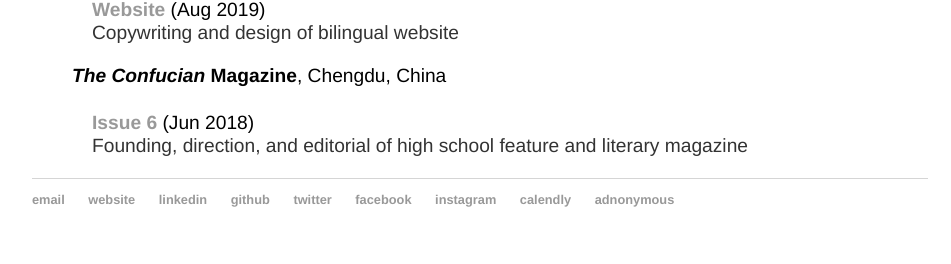
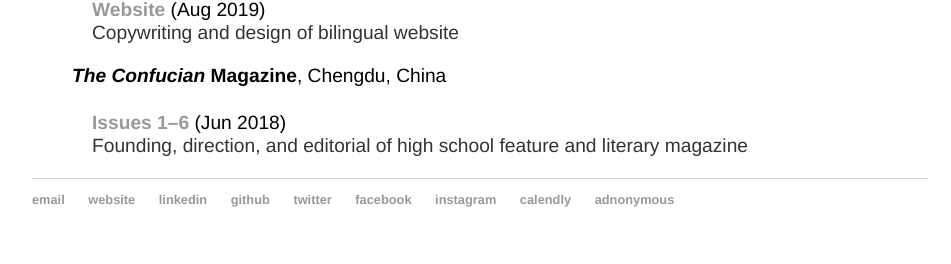
Before and after one commit to y-james-hu/y-james-hu.github.io, a Jekyll site: the page built from projects/index.html, in a window 1280 px wide. Shown: the part 1633-1897 px from the top of the page, without its empty margins (160-1111 px from the left). Built offline with Jekyll 4.4.1, drawn with Linux system fonts in a browser that asks for light colours.

Commit message:
Update index.html

```diff
--- a/projects/index.html
+++ b/projects/index.html
@@ -58,5 +58,5 @@
 
     <h3 style="margin-left: 40px"><em>The Confucian</em> Magazine<span style="font-weight:normal">, Chengdu, China</span></p>
 
-      <h4 style="margin-left: 60px"><a href = "https://drive.google.com/file/d/168CAySzIR9w_eM6OkbqTaDyydKuoHRqk/view">Issue 6</a><span style="font-weight:normal"> (Jun 2018)</span></h4>
+      <h4 style="margin-left: 60px"><a href = "https://issuu.com/the-confucian">Issues 1–6</a><span style="font-weight:normal"> (Jun 2018)</span></h4>
       <p style="margin-left: 60px">Founding, direction, and editorial of high school feature and literary magazine</p>
```
